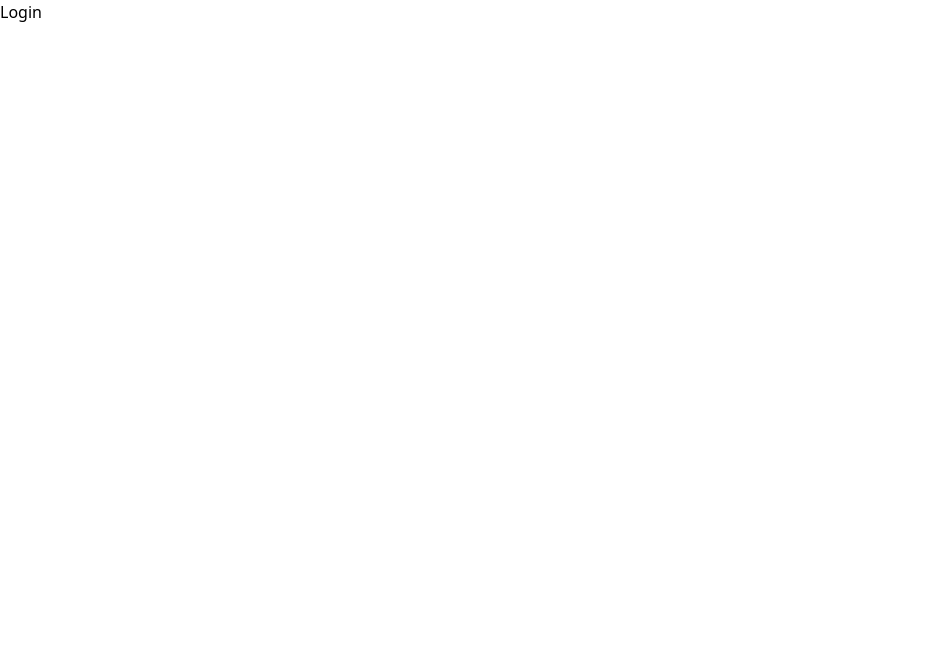
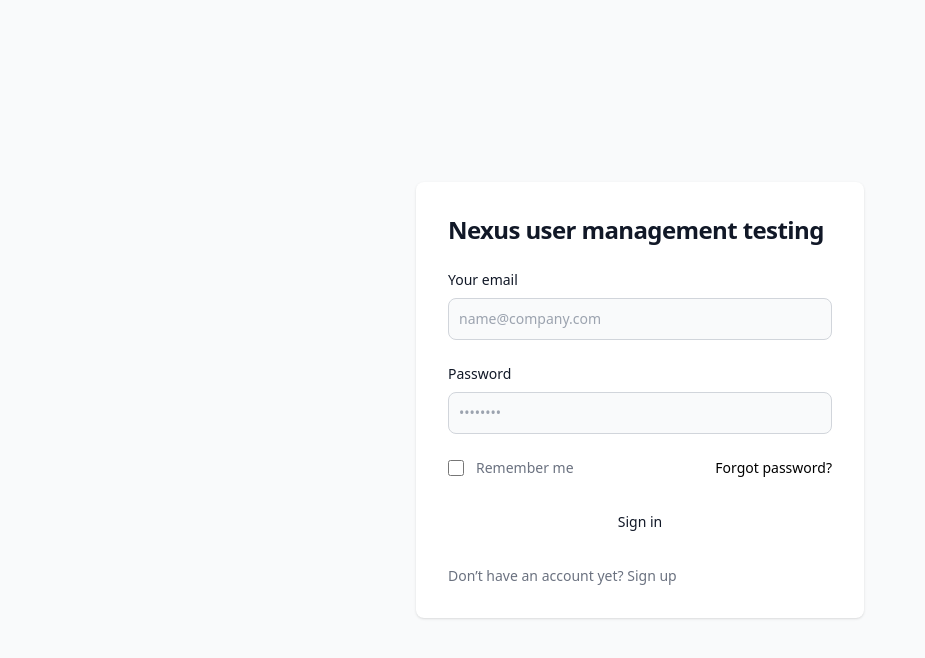
Before and after one commit to vsidera/Suss-Ads, a React (Create React App) app: page /login in a window 1280 px wide. Shown: the top 658 px of the page, without its empty margins (0-925 px from the left). Built offline with nearby package versions, Linux system fonts and the light colour scheme; the HTML template or start-up script is replaced by a standard one.

Commit message:
add login form

```diff
--- a/package.json
+++ b/package.json
@@ -6,9 +6,11 @@
     "@testing-library/jest-dom": "^5.16.5",
     "@testing-library/react": "^13.4.0",
     "@testing-library/user-event": "^13.5.0",
+    "jwt-decode": "^3.1.2",
     "react": "^18.2.0",
     "react-dom": "^18.2.0",
     "react-scripts": "5.0.1",
+    "universal-cookie": "^4.0.4",
     "web-vitals": "^2.1.4"
   },
   "scripts": {
--- a/src/App.js
+++ b/src/App.js
@@ -3,6 +3,7 @@
 import Users from "./pages/users/Users"
 import ReactDOM from "react-dom/client";
 import { BrowserRouter, Routes, Route } from "react-router-dom";
+import Admin from "./pages/admin/admin";
 
 function App() {
   return (
@@ -12,6 +13,7 @@
           <Route path='/' exact element={<Sidebar/>} />
           <Route path='login' element={<Login/>} />
           <Route path='users' element={<Users/>} />
+          <Route path='admin' element={<Admin/>} />
         </Routes>
 
       </BrowserRouter>
--- a/src/components/sidebar/sidebar.jsx
+++ b/src/components/sidebar/sidebar.jsx
@@ -119,7 +119,7 @@
                             </li>
                             <li className="rounded-sm">
                                 <a
-                                    href="#"
+                                    href="/admin"
                                     className="flex items-center p-2 space-x-3 rounded-md"
                                 >
                                     <svg
--- a/src/pages/login/Login.jsx
+++ b/src/pages/login/Login.jsx
@@ -1,9 +1,74 @@
-// import "./login.scss"
+import Cookies from "universal-cookie";
+import jwt from "jwt-decode";
+import {useState} from "react";
 
 const Login = () => {
-  return (
-    <div>Login</div>
-  )
+   // Init cookies
+   const cookies = new Cookies();
+
+   // Init user state
+   const [user, setUser] = useState(null);
+
+   const logout = () => {
+       setUser(null);
+       cookies.remove("jwt_authorization");
+
+
+   };
+
+   const login = (jwt_token) => {
+       // Decode Token
+       const decoded = jwt(jwt_token);
+
+       // Set user state
+       cookies.set("jwt_authorization", jwt_token,{
+           expires: new Date(decoded.exp * 1000),
+       });
+   };
+
+   return (
+
+       <section class="bg-gray-50 dark:bg-gray-900">
+           <div class="flex flex-col items-center justify-center px-6 py-8 mx-auto md:h-screen lg:py-0">
+
+               <div class="w-full bg-white rounded-lg shadow dark:border md:mt-0 sm:max-w-md xl:p-0 dark:bg-gray-800 dark:border-gray-700">
+                   <div class="p-6 space-y-4 md:space-y-6 sm:p-8">
+                       <h1 class="text-xl font-bold leading-tight tracking-tight text-gray-900 md:text-2xl dark:text-white">
+                           Nexus user management testing
+                       </h1>
+                       <form class="space-y-4 md:space-y-6" action="#">
+                           <div>
+                               <label for="email" class="block mb-2 text-sm font-medium text-gray-900 dark:text-white">Your email</label>
+                               <input type="email" name="email" id="email" class="bg-gray-50 border border-gray-300 text-gray-900 sm:text-sm rounded-lg focus:ring-primary-600 focus:border-primary-600 block w-full p-2.5 dark:bg-gray-700 dark:border-gray-600 dark:placeholder-gray-400 dark:text-white dark:focus:ring-blue-500 dark:focus:border-blue-500" placeholder="name@company.com" required=""/>
+                           </div>
+                           <div>
+                               <label for="password" class="block mb-2 text-sm font-medium text-gray-900 dark:text-white">Password</label>
+                               <input type="password" name="password" id="password" placeholder="••••••••" class="bg-gray-50 border border-gray-300 text-gray-900 sm:text-sm rounded-lg focus:ring-primary-600 focus:border-primary-600 block w-full p-2.5 dark:bg-gray-700 dark:border-gray-600 dark:placeholder-gray-400 dark:text-white dark:focus:ring-blue-500 dark:focus:border-blue-500" required=""/>
+                           </div>
+                           <div class="flex items-center justify-between">
+                               <div class="flex items-start">
+                                   <div class="flex items-center h-5">
+                                       <input id="remember" aria-describedby="remember" type="checkbox" class="w-4 h-4 border border-gray-300 rounded bg-gray-50 focus:ring-3 focus:ring-primary-300 dark:bg-gray-700 dark:border-gray-600 dark:focus:ring-primary-600 dark:ring-offset-gray-800" required=""/>
+                                   </div>
+                                   <div class="ml-3 text-sm">
+                                       <label for="remember" class="text-gray-500 dark:text-gray-300">Remember me</label>
+                                   </div>
+                               </div>
+                               <a href="#" class="text-sm font-medium text-primary-600 hover:underline dark:text-primary-500">Forgot password?</a>
+                           </div>
+                           <button type="submit" class="w-full text-gray-900 bg-primary-600 hover:bg-primary-700 focus:ring-4 focus:outline-none focus:ring-primary-300 font-medium rounded-lg text-sm px-5 py-2.5 text-center dark:bg-primary-600 dark:hover:bg-primary-700 dark:focus:ring-primary-800">Sign in</button>
+                           <p class="text-sm font-light text-gray-500 dark:text-gray-400">
+                               Don’t have an account yet? <a href="#" class="font-medium text-primary-600 hover:underline dark:text-primary-500">Sign up</a>
+                           </p>
+                       </form>
+                   </div>
+               </div>
+           </div>
+</section>
+
+   )
+
+
 }
 
 export default Login
--- a/src/pages/users/Users.jsx
+++ b/src/pages/users/Users.jsx
@@ -1,4 +1,3 @@
-// import "./login.scss"
 
 const Users = () => {
     return (
```
Also changed, not shown: 1 other file (tests, documents, lock files or other folders).
